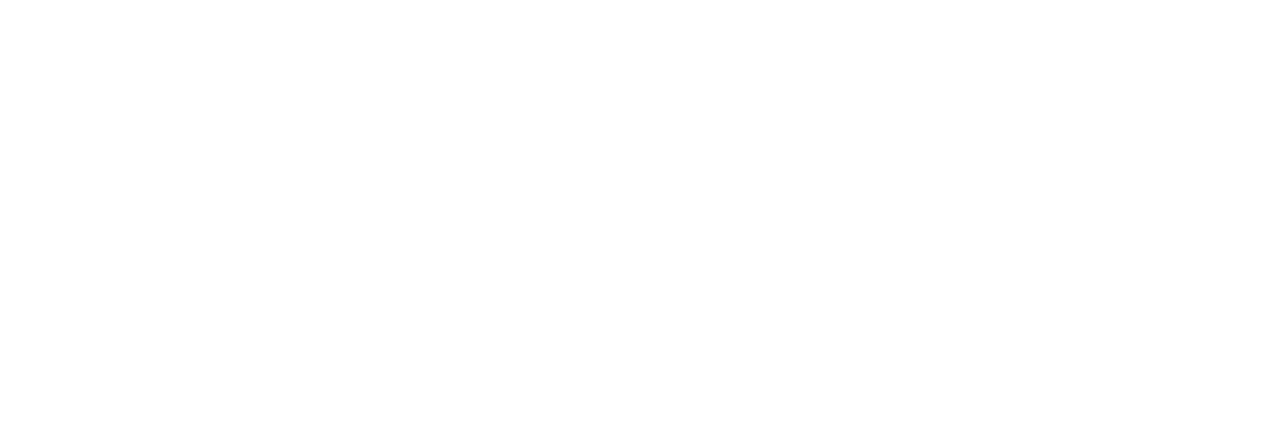
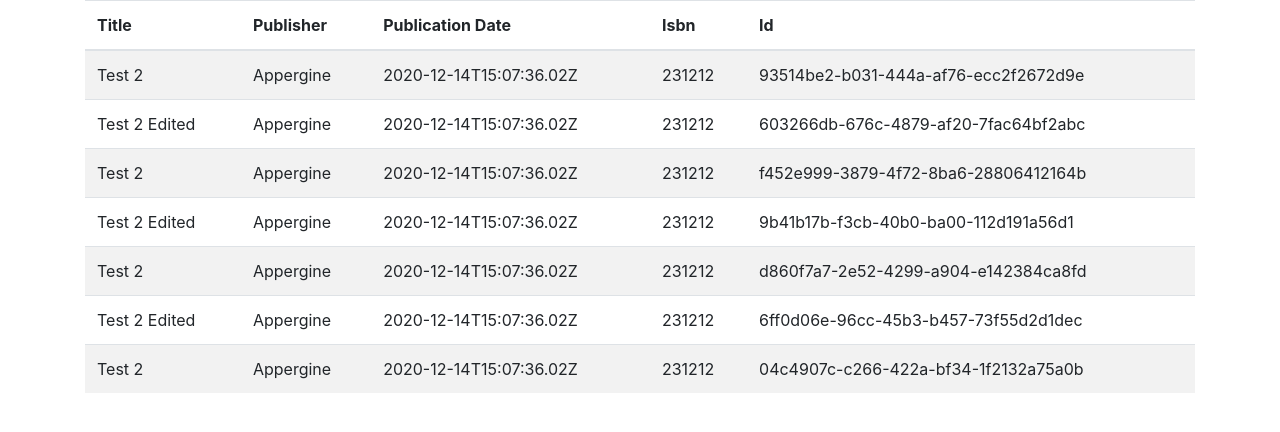
Before and after one commit to joshisadesigner/appergine-evaluation, a Vue app: page / in a window 1280 px wide. Shown: the top 432 px of the page. Built offline with nearby package versions, Linux system fonts and the light colour scheme.

Commit message:
Insert Table component

```diff
--- a/src/App.vue
+++ b/src/App.vue
@@ -1,9 +1,28 @@
 <template>
-  <div id="app">
-  </div>
+  <b-container id="app">
+    <b-row>
+      <b-col>
+        <div class="table--continer">
+          <Table v-bind:records="records" />
+        </div>
+      </b-col>
+    </b-row>
+  </b-container>
 </template>
 
 <script>
+import Table from './components/Table';
+import recordsData from './mook/records.json'
+
+export default {
+  name: 'App',
+  data() {
+    return {
+      records: recordsData,
+    }
+  },
+  components: { Table },
+}
 </script>
 
 <style>
```
